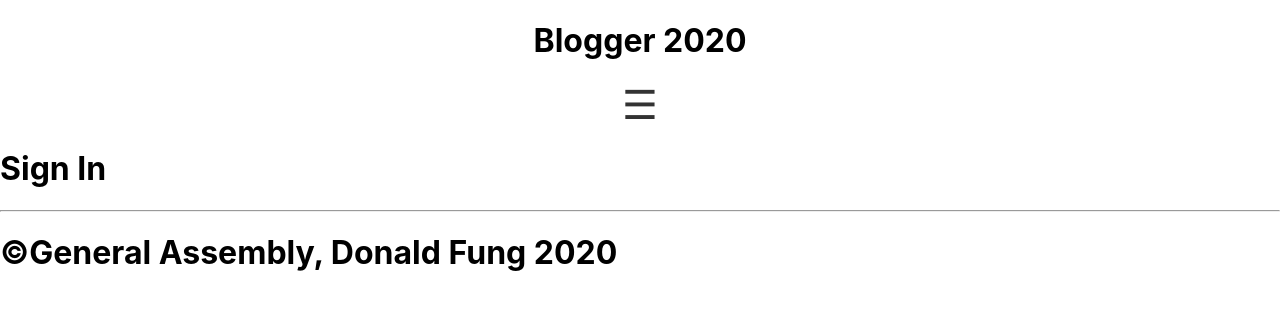
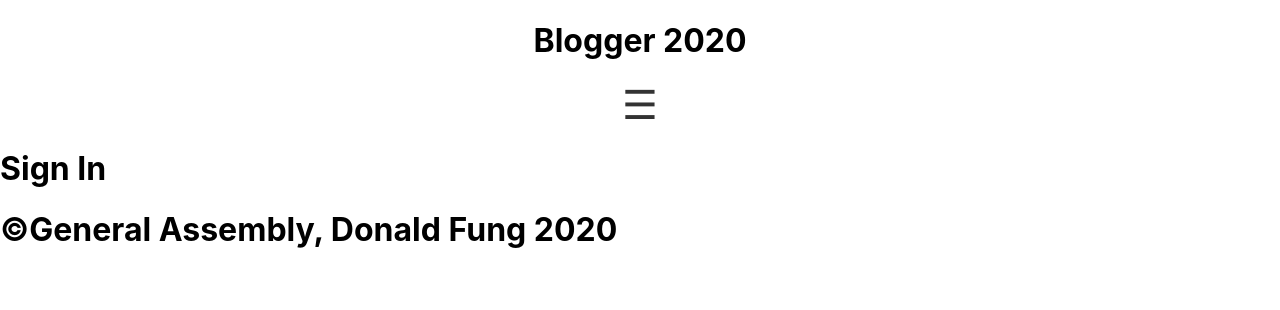
Before and after one commit to dgcfung/blogger-2020, a React (Create React App) app in the folder blog/client/: page /login/sign_in in a window 1280 px wide. Shown: the top 310 px of the page. Built offline with nearby package versions, Linux system fonts and the light colour scheme.

Commit message:
SignIn form, not functioning

```diff
--- a/blog/client/src/components/SignIn.js
+++ b/blog/client/src/components/SignIn.js
@@ -6,7 +6,24 @@ class SignIn extends React.Component{
         return(
             <div>
             <h1>Sign In</h1>
-            <hr />
+            {/* <hr />
+
+            <form onSubmit= {(e)=>{
+                e.preventDefault();
+                this.props.handleLogin();
+
+            }}>
+            <p>Email:</p>
+            <input name ="email" type= "text" value={this.props.formData.email} onChange={this.props.handleChange}/>
+            <p>Password:</p>
+            <input name="password" type= "password" value={this.props.FormData.password} onChange= {this.props.handleChange}/>
+            <hr/>
+            <button>Sign In</button>
+            <Link to="/login/signup">Sign Up</Link>
+
+
+
+            </form> */}
             </div>
         )
 
```
